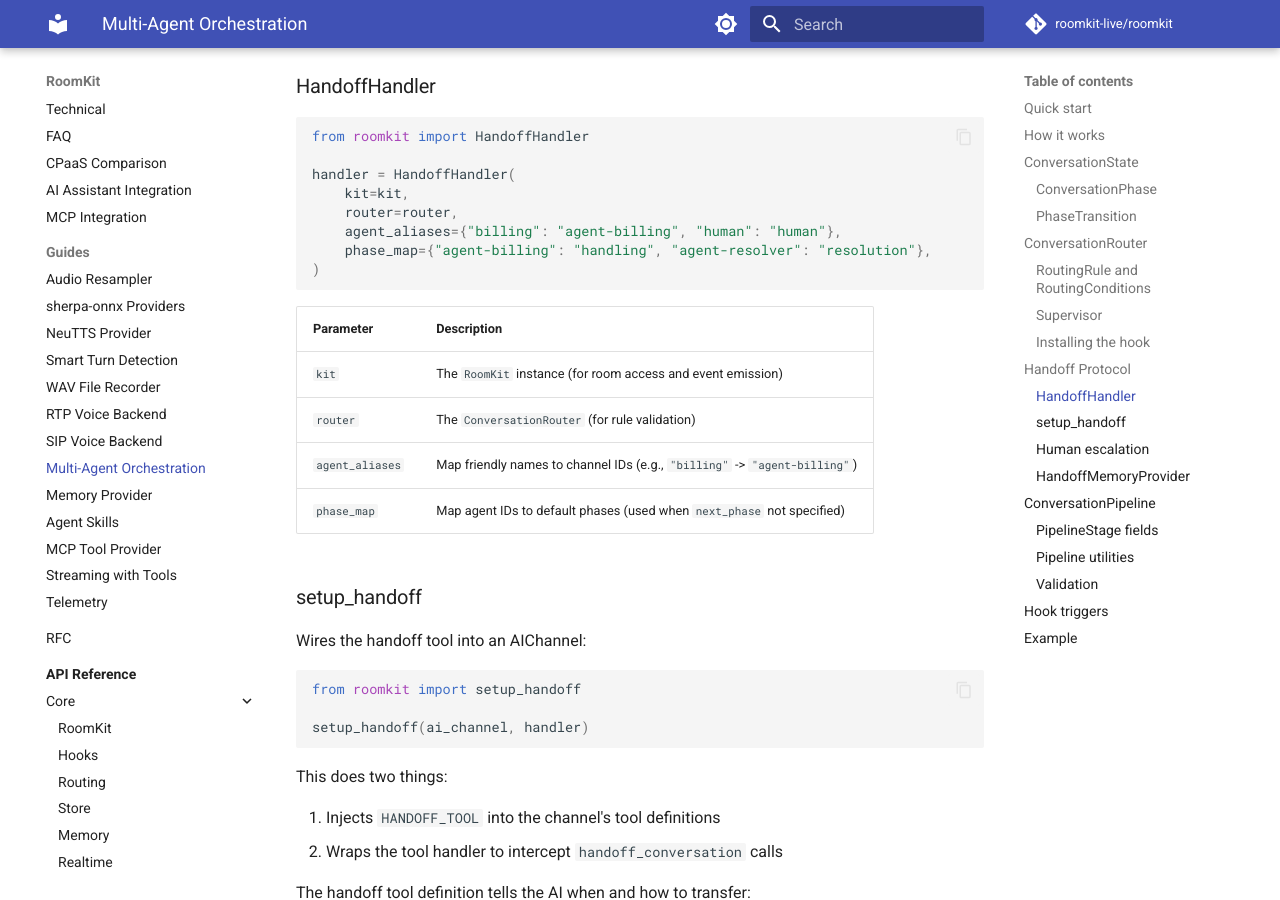
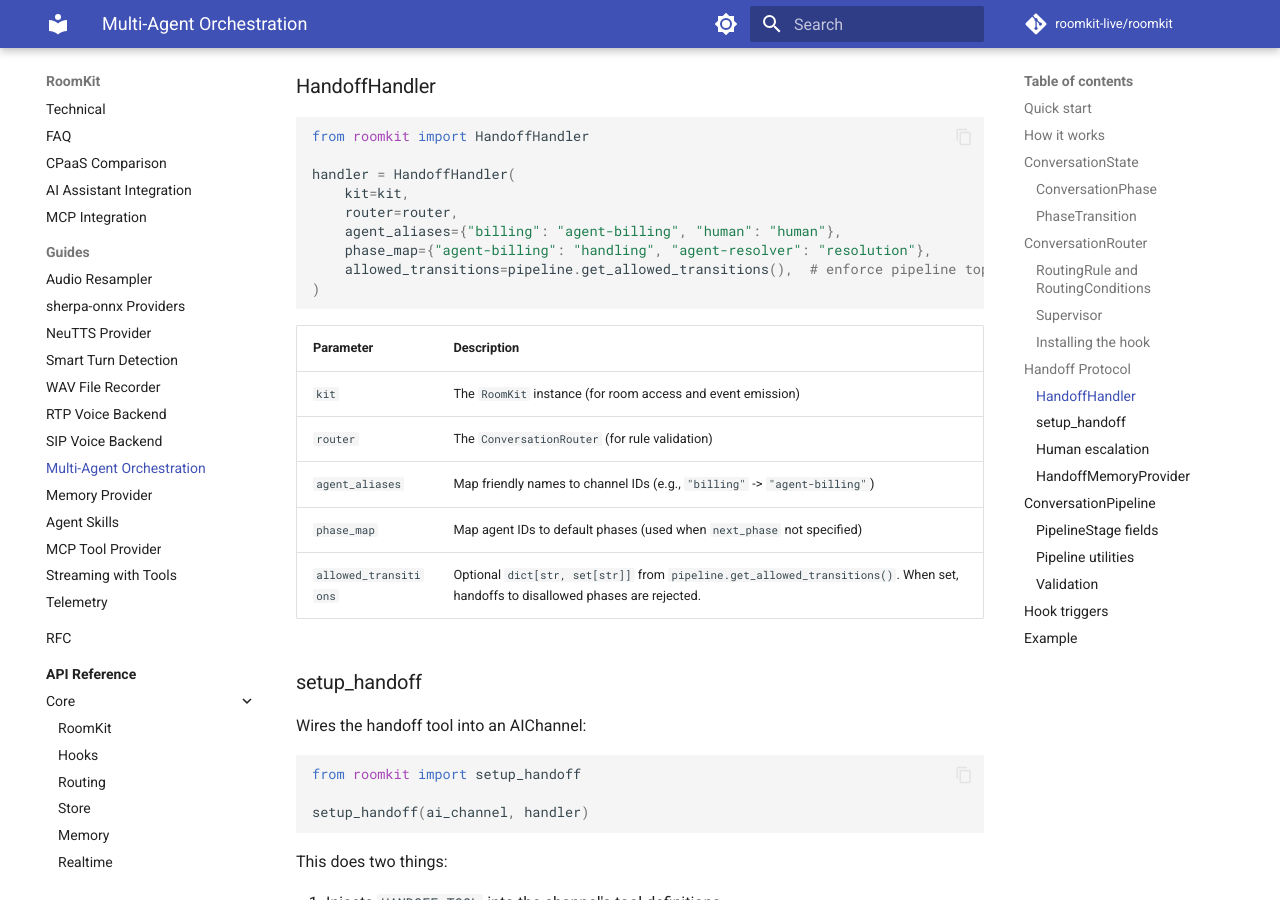
Before and after one commit to roomkit-live/roomkit-docs, an MkDocs documentation site: the page built from docs/guides/orchestration.md, in a window 1280 px wide and 900 px high, scrolled down 4718 px. Built offline with MkDocs 1.6.1 and Material for MkDocs 9.7.7, drawn with Linux system fonts in a browser that asks for light colours; comment, search, counter and statistics services are not loaded.

Commit message:
Document allowed_transitions parameter for HandoffHandler
Co-Authored-By: Claude Opus 4.6 <noreply@anthropic.com>

````diff
--- a/docs/guides/orchestration.md
+++ b/docs/guides/orchestration.md
@@ -207,6 +207,7 @@ handler = HandoffHandler(
     router=router,
     agent_aliases={"billing": "agent-billing", "human": "human"},
     phase_map={"agent-billing": "handling", "agent-resolver": "resolution"},
+    allowed_transitions=pipeline.get_allowed_transitions(),  # enforce pipeline topology
 )
 ```
 
@@ -216,6 +217,7 @@ handler = HandoffHandler(
 | `router` | The `ConversationRouter` (for rule validation) |
 | `agent_aliases` | Map friendly names to channel IDs (e.g., `"billing"` -> `"agent-billing"`) |
 | `phase_map` | Map agent IDs to default phases (used when `next_phase` not specified) |
+| `allowed_transitions` | Optional `dict[str, set[str]]` from `pipeline.get_allowed_transitions()`. When set, handoffs to disallowed phases are rejected. |
 
 ### setup_handoff
 
````
